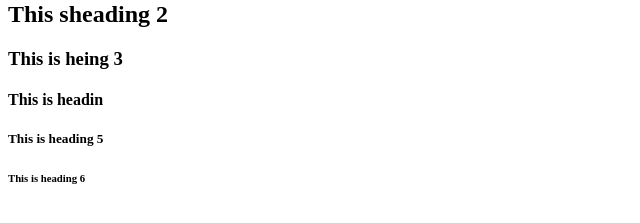
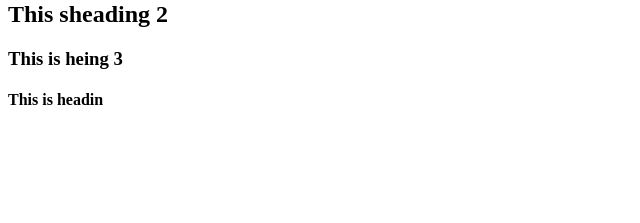
Before and after one commit to UdayShree123/a4, a plain HTML site: page index.html in a window 1280 px wide. Shown: the part 79-302 px from the top of the page, without its empty margins (0-640 px from the left). Drawn offline with Linux system fonts and the light colour scheme.

Commit message:
modified

```diff
--- a/index.html
+++ b/index.html
@@ -5,8 +5,6 @@
 		<h1>This is heading 1</h1>
 		<h2>This sheading 2</h2>
 		<h3>This is heing 3</h3>
-		<h4>This is headin </h><h5>This is heading 5</h5>
-			<h6>This is heading 6</h6>
-
+		<h4>This is headin </h4>
 	</body>
 </html>
```
